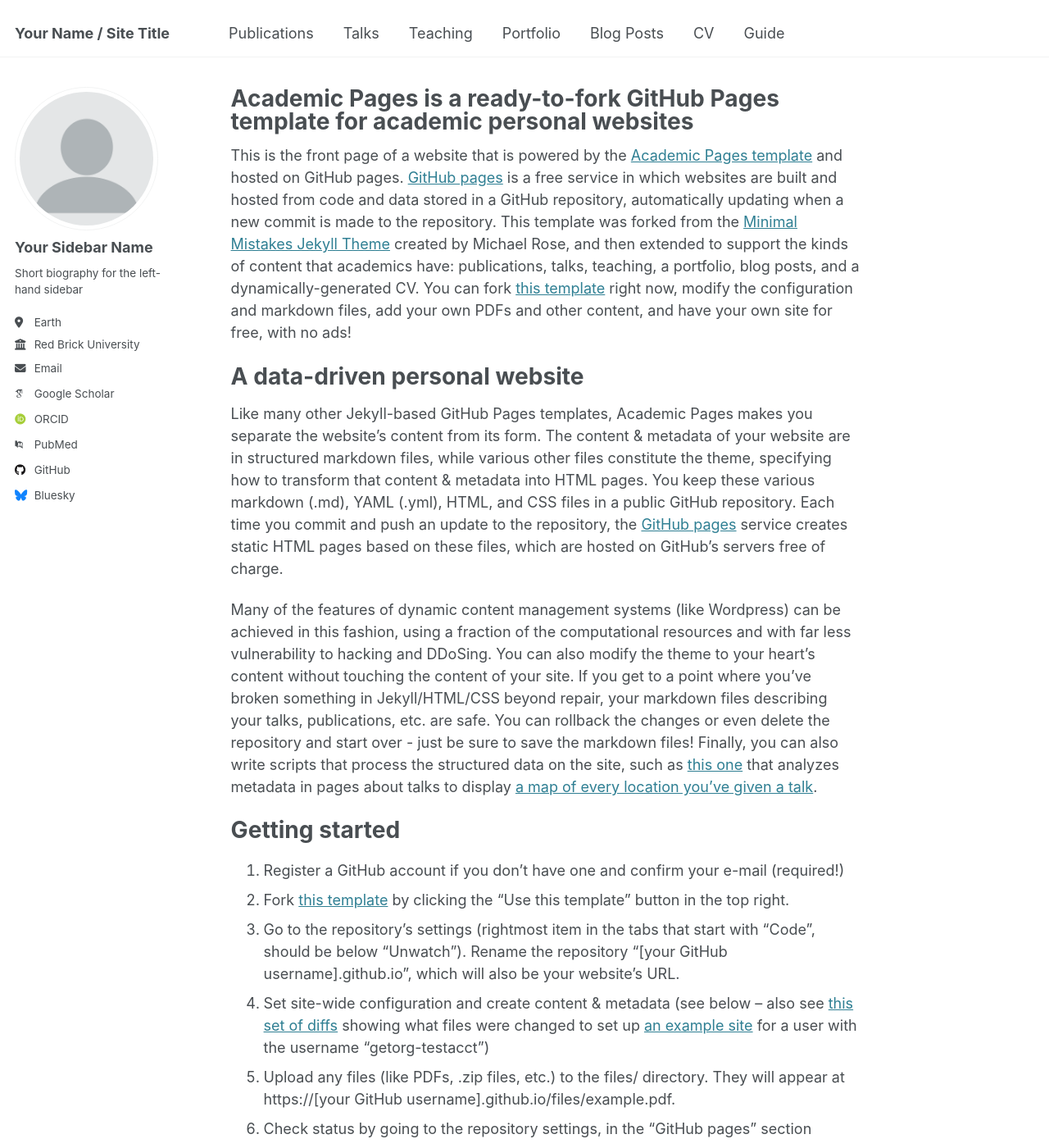
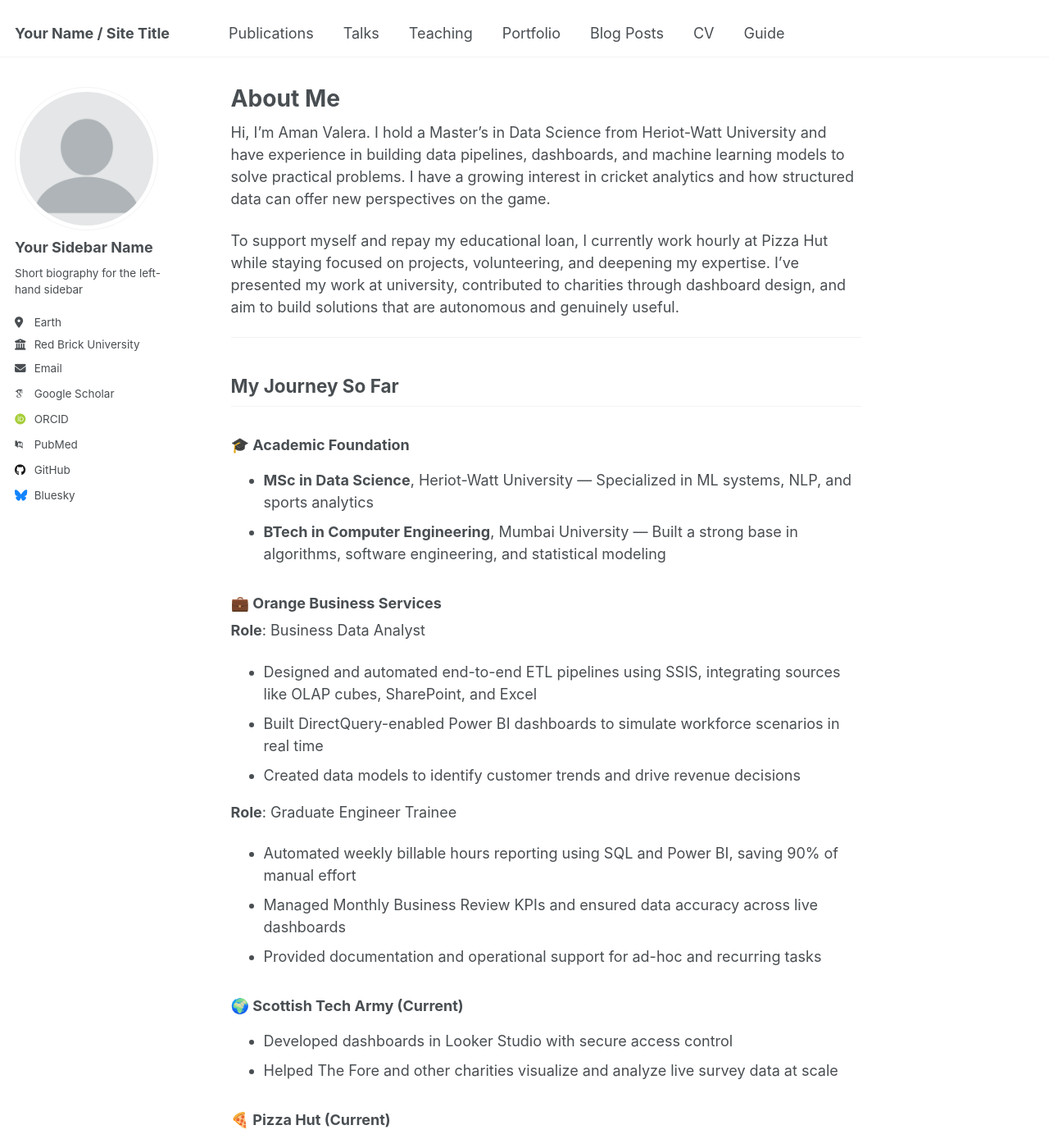
Before and after one commit to amanvalera/amanvalera.github.io, a Jekyll site: the page built from _pages/about.md, in a window 1280 px wide and 1400 px high. Shown: the whole window at 82% size. Built offline with Jekyll 4.4.1, drawn with Linux system fonts in a browser that asks for light colours; some web fonts are replaced; some of the changed text lies outside the part shown.

Commit message:
Update about.md

```diff
--- a/_pages/about.md
+++ b/_pages/about.md
@@ -1,49 +1,93 @@
 ---
 permalink: /
-title: "Academic Pages is a ready-to-fork GitHub Pages template for academic personal websites"
+title: "About Me"
 author_profile: true
 redirect_from:
   - /about/
   - /about.html
 ---
 
-This is the front page of a website that is powered by the [Academic Pages template](https://github.com/academicpages/academicpages.github.io) and hosted on GitHub pages. [GitHub pages](https://pages.github.com) is a free service in which websites are built and hosted from code and data stored in a GitHub repository, automatically updating when a new commit is made to the repository. This template was forked from the [Minimal Mistakes Jekyll Theme](https://mmistakes.github.io/minimal-mistakes/) created by Michael Rose, and then extended to support the kinds of content that academics have: publications, talks, teaching, a portfolio, blog posts, and a dynamically-generated CV. You can fork [this template](https://github.com/academicpages/academicpages.github.io) right now, modify the configuration and markdown files, add your own PDFs and other content, and have your own site for free, with no ads!
+Hi, I'm Aman Valera. I hold a Master’s in Data Science from Heriot-Watt University and have experience in building data pipelines, dashboards, and machine learning models to solve practical problems. I have a growing interest in cricket analytics and how structured data can offer new perspectives on the game.
 
-A data-driven personal website
-======
-Like many other Jekyll-based GitHub Pages templates, Academic Pages makes you separate the website's content from its form. The content & metadata of your website are in structured markdown files, while various other files constitute the theme, specifying how to transform that content & metadata into HTML pages. You keep these various markdown (.md), YAML (.yml), HTML, and CSS files in a public GitHub repository. Each time you commit and push an update to the repository, the [GitHub pages](https://pages.github.com/) service creates static HTML pages based on these files, which are hosted on GitHub's servers free of charge.
+To support myself and repay my educational loan, I currently work hourly at Pizza Hut while staying focused on projects, volunteering, and deepening my expertise. I’ve presented my work at university, contributed to charities through dashboard design, and aim to build solutions that are autonomous and genuinely useful.
 
-Many of the features of dynamic content management systems (like Wordpress) can be achieved in this fashion, using a fraction of the computational resources and with far less vulnerability to hacking and DDoSing. You can also modify the theme to your heart's content without touching the content of your site. If you get to a point where you've broken something in Jekyll/HTML/CSS beyond repair, your markdown files describing your talks, publications, etc. are safe. You can rollback the changes or even delete the repository and start over - just be sure to save the markdown files! Finally, you can also write scripts that process the structured data on the site, such as [this one](https://github.com/academicpages/academicpages.github.io/blob/master/talkmap.ipynb) that analyzes metadata in pages about talks to display [a map of every location you've given a talk](https://academicpages.github.io/talkmap.html).
+---
 
-Getting started
-======
-1. Register a GitHub account if you don't have one and confirm your e-mail (required!)
-1. Fork [this template](https://github.com/academicpages/academicpages.github.io) by clicking the "Use this template" button in the top right.
-1. Go to the repository's settings (rightmost item in the tabs that start with "Code", should be below "Unwatch"). Rename the repository "[your GitHub username].github.io", which will also be your website's URL.
-1. Set site-wide configuration and create content & metadata (see below -- also see [this set of diffs](http://archive.is/3TPas) showing what files were changed to set up [an example site](https://getorg-testacct.github.io) for a user with the username "getorg-testacct")
-1. Upload any files (like PDFs, .zip files, etc.) to the files/ directory. They will appear at https://[your GitHub username].github.io/files/example.pdf.
-1. Check status by going to the repository settings, in the "GitHub pages" section
+## My Journey So Far
 
-Site-wide configuration
-------
-The main configuration file for the site is in the base directory in [_config.yml](https://github.com/academicpages/academicpages.github.io/blob/master/_config.yml), which defines the content in the sidebars and other site-wide features. You will need to replace the default variables with ones about yourself and your site's github repository. The configuration file for the top menu is in [_data/navigation.yml](https://github.com/academicpages/academicpages.github.io/blob/master/_data/navigation.yml). For example, if you don't have a portfolio or blog posts, you can remove those items from that navigation.yml file to remove them from the header.
+### 🎓 Academic Foundation
 
-Create content & metadata
-------
-For site content, there is one markdown file for each type of content, which are stored in directories like _publications, _talks, _posts, _teaching, or _pages. For example, each talk is a markdown file in the [_talks directory](https://github.com/academicpages/academicpages.github.io/tree/master/_talks). At the top of each markdown file is structured data in YAML about the talk, which the theme will parse to do lots of cool stuff. The same structured data about a talk is used to generate the list of talks on the [Talks page](https://academicpages.github.io/talks), each [individual page](https://academicpages.github.io/talks/2012-03-01-talk-1) for specific talks, the talks section for the [CV page](https://academicpages.github.io/cv), and the [map of places you've given a talk](https://academicpages.github.io/talkmap.html) (if you run this [python file](https://github.com/academicpages/academicpages.github.io/blob/master/talkmap.py) or [Jupyter notebook](https://github.com/academicpages/academicpages.github.io/blob/master/talkmap.ipynb), which creates the HTML for the map based on the contents of the _talks directory).
+- **MSc in Data Science**, Heriot-Watt University — Specialized in ML systems, NLP, and sports analytics
+- **BTech in Computer Engineering**, Mumbai University — Built a strong base in algorithms, software engineering, and statistical modeling
 
-**Markdown generator**
+### 💼 Orange Business Services
 
-The repository includes [a set of Jupyter notebooks](https://github.com/academicpages/academicpages.github.io/tree/master/markdown_generator
-) that converts a CSV containing structured data about talks or presentations into individual markdown files that will be properly formatted for the Academic Pages template. The sample CSVs in that directory are the ones I used to create my own personal website at stuartgeiger.com. My usual workflow is that I keep a spreadsheet of my publications and talks, then run the code in these notebooks to generate the markdown files, then commit and push them to the GitHub repository.
+**Role**: Business Data Analyst
+- Designed and automated end-to-end ETL pipelines using SSIS, integrating sources like OLAP cubes, SharePoint, and Excel
+- Built DirectQuery-enabled Power BI dashboards to simulate workforce scenarios in real time
+- Created data models to identify customer trends and drive revenue decisions
 
-How to edit your site's GitHub repository
-------
-Many people use a git client to create files on their local computer and then push them to GitHub's servers. If you are not familiar with git, you can directly edit these configuration and markdown files directly in the github.com interface. Navigate to a file (like [this one](https://github.com/academicpages/academicpages.github.io/blob/master/_talks/2012-03-01-talk-1.md) and click the pencil icon in the top right of the content preview (to the right of the "Raw | Blame | History" buttons). You can delete a file by clicking the trashcan icon to the right of the pencil icon. You can also create new files or upload files by navigating to a directory and clicking the "Create new file" or "Upload files" buttons.
+**Role**: Graduate Engineer Trainee
+- Automated weekly billable hours reporting using SQL and Power BI, saving 90% of manual effort
+- Managed Monthly Business Review KPIs and ensured data accuracy across live dashboards
+- Provided documentation and operational support for ad-hoc and recurring tasks
 
-Example: editing a markdown file for a talk
-![Editing a markdown file for a talk](/images/editing-talk.png)
+### 🌍 Scottish Tech Army (Current)
 
-For more info
-------
-More info about configuring Academic Pages can be found in [the guide](https://academicpages.github.io/markdown/), the [growing wiki](https://github.com/academicpages/academicpages.github.io/wiki), and you can always [ask a question on GitHub](https://github.com/academicpages/academicpages.github.io/discussions). The [guides for the Minimal Mistakes theme](https://mmistakes.github.io/minimal-mistakes/docs/configuration/) (which this theme was forked from) might also be helpful.
+- Developed dashboards in Looker Studio with secure access control
+- Helped The Fore and other charities visualize and analyze live survey data at scale
+
+### 🍕 Pizza Hut (Current)
+
+- Cross-trained in kitchen and front-of-house roles
+- Gained valuable experience in communication, pressure handling, and team operations while self-funding my career transition
+
+---
+
+## Technical Toolbox
+
+- **Languages**: Python, SQL, R, Java, C++, HTML/CSS, DAX
+- **Frameworks**: Scikit-learn, TensorFlow, Keras, Streamlit
+- **Tools**: Power BI, Looker Studio, SQL Server (SSMS, SSIS, SSAS), PostgreSQL
+
+---
+
+## Principles I Work By
+
+- **Clarity** — Honest, practical communication
+- **Ownership** — Build what you understand, maintain what you build
+- **Efficiency** — Automate where possible
+- **Respect for Data** — Secure, ethical, purposeful use
+- **Usefulness First** — Solutions that solve real problems
+
+---
+
+## What I'm Exploring
+
+- Graph Neural Networks for performance dynamics using Neo4j
+- Simulation engines for outcome prediction
+- Multi-tenant dashboards with access-level logic
+- Combining structured SQL with RAG and agents
+
+---
+
+## Recognition & Projects
+
+- **Cricket Analytics Presentation** — Student Showcase 2024, Heriot-Watt University
+- **Smart Waste Management** — Designed a smart dustbin system using Dijkstra’s algorithm (Published in IJERT)
+- **Health Insurance Estimation** — Combined CNNs and regression models for more accurate premium predictions
+
+---
+
+## Let’s Connect
+
+If you’re passionate about data, decision-making, practical AI, or cricket analytics—or if you're solving real problems using technology—I’d love to hear from you.
+
+I’m particularly open to:
+
+- Collaborating on cricket data or sports analytics research
+- Building dashboards for nonprofits, clubs, or small teams
+- Contributing to RAG-powered or agent-driven internal tools
+- Exploring grant-based or joint innovation opportunities
+
+[View my CV](/cv/)
```
